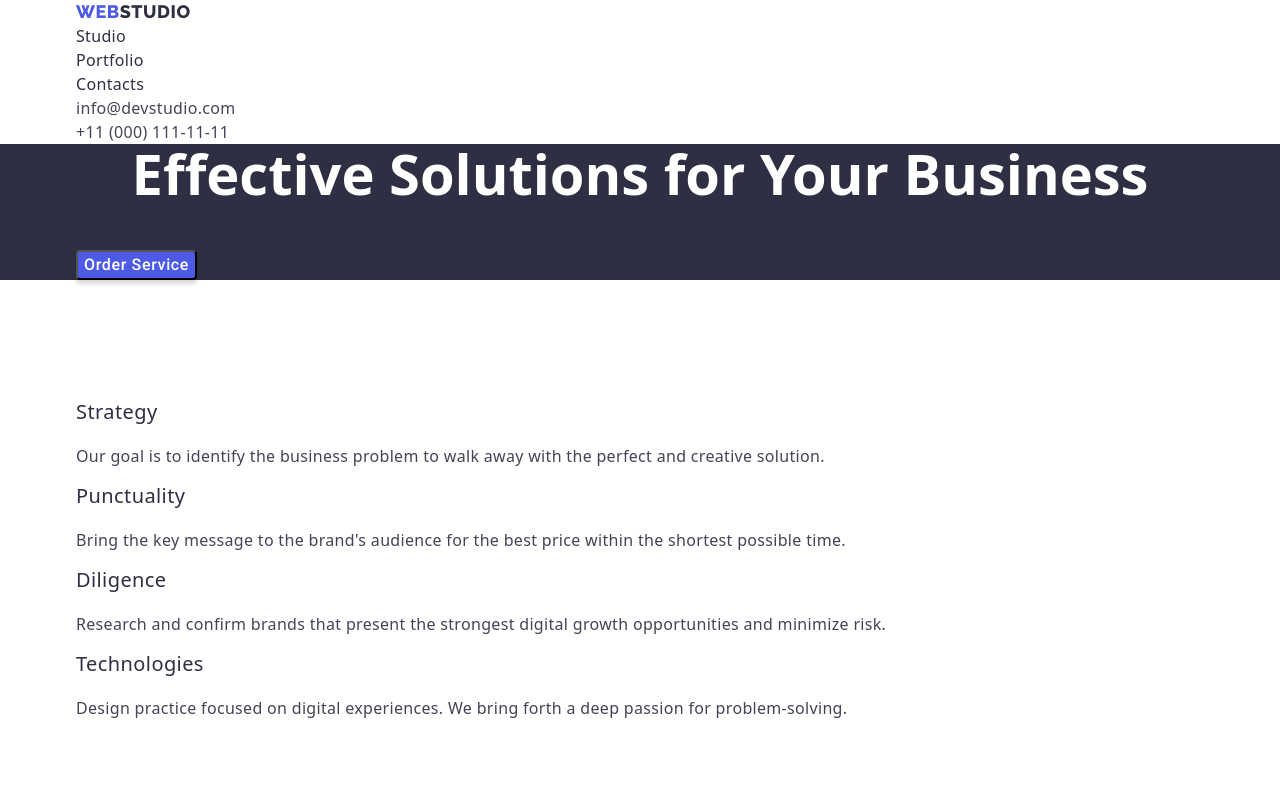
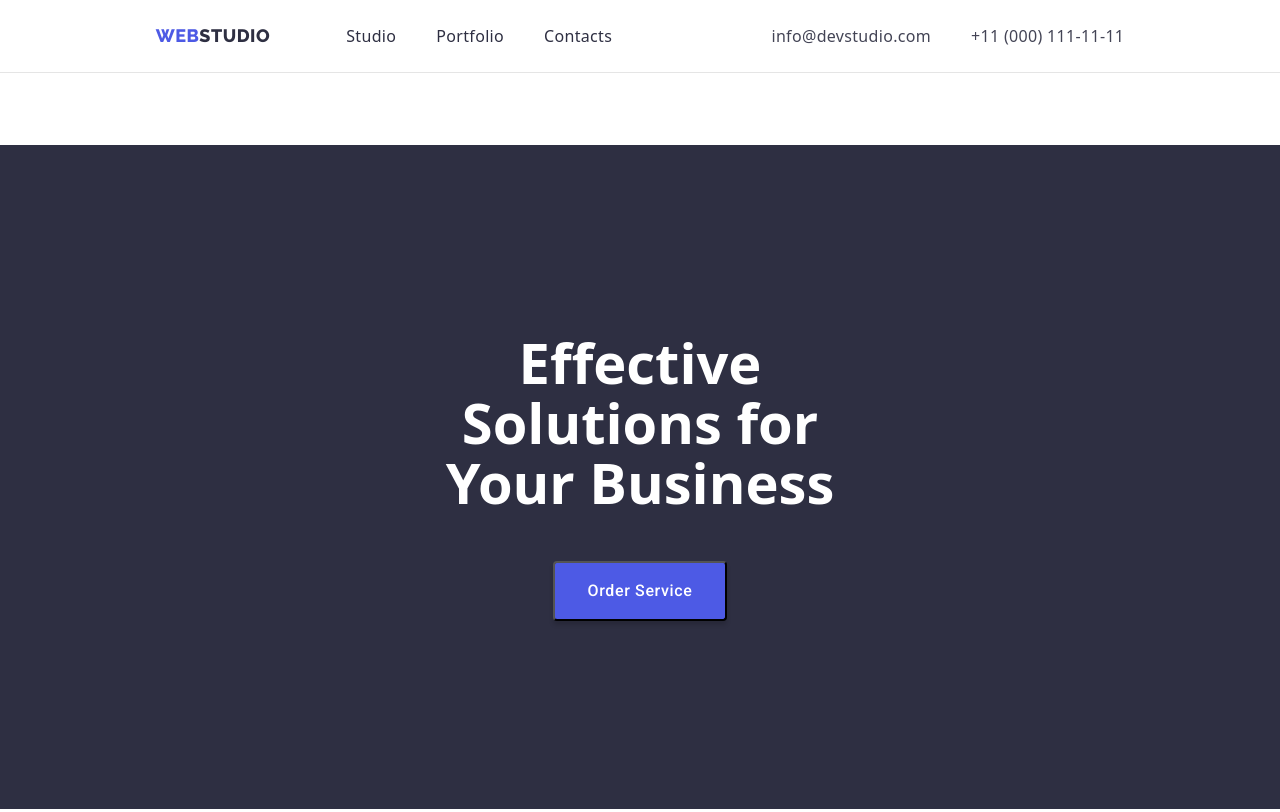
Before and after one commit to telezhka/goit-markup-hw-02, a plain HTML site: page index.html in a window 1280 px wide. Shown: the top 812 px of the page. Drawn offline with nearby package versions, Linux system fonts and the light colour scheme.

Commit message:
hw3-done

```diff
--- a/css/styles.css
+++ b/css/styles.css
@@ -38,12 +38,16 @@ h3 {
   паддинг взять из layout grids figma */
 }
 .section {
-  padding: 120px 0;
+  padding-bottom: 72px;
 }
 .adv {
-  padding-bottom: 0;
+  padding-top: 72px;
 }
 /* header */
+.header-border {
+  border-bottom: 1px solid #e5e5e5;
+  margin-bottom: 72px;
+}
 .logo-first {
   font-family: "Raleway", sans-serif;
   color: var(--brand-color-light);
@@ -61,12 +65,14 @@ h3 {
   line-height: 1.333;
   letter-spacing: 0.03em;
   text-transform: uppercase;
+  margin-right: 76px;
 }
 .nav-main-item {
   font-weight: 500;
   color: var(--brand-color);
   letter-spacing: 0.02em;
   line-height: 1.5;
+  margin-right: 40px;
 }
 .nav-main-item:hover,
 .nav-main-item:focus {
@@ -93,9 +99,12 @@ h3 {
   line-height: 1.071;
   text-align: center;
   color: #ffffff;
+  width: 494px;
+  margin-bottom: 48px;
 }
 .hero-btn {
   background-color: var(--brand-color-light);
+  padding: 16px 32px;
   box-shadow: 0px 4px 4px rgba(0, 0, 0, 0.15);
   border-radius: 4px;
   font-family: "Roboto", sans-serif;
@@ -129,12 +138,15 @@ h3 {
   line-height: 1.2;
   color: var(--brand-color);
   letter-spacing: 0.02em;
+  margin-bottom: 8px;
 }
 .desc-text {
   font-size: 16px;
   color: var(--secondary-text-color);
   line-height: 1.5;
   letter-spacing: 0.02em;
+  margin: 0;
+  padding: 0;
 }
 /* what are we doing */
 .section-title {
@@ -145,9 +157,13 @@ h3 {
   letter-spacing: 0.02em;
   text-transform: capitalize;
   color: var(--brand-color);
+  margin-bottom: 76px;
 }
 .team {
   background-color: #f4f4fd;
+  margin-bottom: 72px;
+  padding-top: 120px;
+  padding-bottom: 120px;
 }
 .team-card {
   background: #ffffff;
@@ -170,6 +186,9 @@ h3 {
   color: var(--secondary-text-color);
 }
 /* footer */
+.footer {
+  padding: 100px 0;
+}
 .logo-footer {
   font-weight: 800;
   font-size: 18px;
@@ -182,6 +201,8 @@ h3 {
   line-height: 1.5;
   letter-spacing: 0.02em;
   color: #e7e9fc;
+  width: 270px;
+  margin-top: 16px;
 }
 /* portfolio */
 .project-filter-btn {
@@ -196,6 +217,7 @@ h3 {
   letter-spacing: 0.04em;
   color: var(--brand-color-light);
   cursor: pointer;
+  padding: 12px 24px;
 }
 .project-filter-btn:hover {
   background-color: var(--brand-color-light);
@@ -215,3 +237,67 @@ h3 {
 .project-card {
   border: 1px solid #e7e9fc;
 }
+/* margins paddings flex */
+
+.header-flex {
+  display: flex;
+  justify-content: space-around;
+  padding-top: 24px;
+  padding-bottom: 24px;
+}
+.nav {
+  display: flex;
+}
+.nav-main {
+  display: flex;
+}
+.contacts-list {
+  display: flex;
+}
+.nav-main-item.last {
+  /* margin-right: 332px; */
+  margin-right: auto;
+}
+.contacts.mail {
+  margin-right: 40px;
+}
+.hero-cont {
+  padding: 188px 0;
+  display: flex;
+  flex-direction: column;
+  align-items: center;
+}
+.desc {
+  display: flex;
+  row-gap: 24px;
+  justify-content: space-between;
+}
+.desc-item {
+  width: 270px;
+}
+.wawd-cards {
+  display: flex;
+  justify-content: space-between;
+}
+.team-cards {
+  display: flex;
+  justify-content: space-between;
+}
+/* portfolio */
+.header-border.portfolio {
+  margin-bottom: 96px;
+}
+.buttons {
+  margin-bottom: 72px;
+  display: flex;
+  justify-content: center;
+  gap: 24px;
+}
+.portfolio-cards-list {
+  display: flex;
+  flex-wrap: wrap;
+  justify-content: center;
+  row-gap: 48px;
+  column-gap: 20px;
+  margin-bottom: 120px;
+}
--- a/index.html
+++ b/index.html
@@ -24,23 +24,24 @@
   </head>
   <body>
     <header class="header">
-      <div class="container">
-        <nav>
+      <div class="header-border">
+        <div class="container header-flex">
+          <nav class="nav">
             <a href="./index.html" class="logo-header"
               ><span class="logo-first">Web</span>Studio</a
             >
             <ul class="nav-main">
-            <li><a class="nav-main-item" href="">Studio</a></li>
+              <li><a class="nav-main-item" href="./index.html">Studio</a></li>
               <li>
                 <a class="nav-main-item" href="./portfolio.html">Portfolio</a>
               </li>
-            <li><a class="nav-main-item" href="">Contacts</a></li>
+              <li><a class="nav-main-item last" href="">Contacts</a></li>
             </ul>
           </nav>
           <address>
-          <ul>
+            <ul class="contacts-list">
               <li>
-              <a class="contacts" href="mailto:info@devstudio.com"
+                <a class="contacts mail" href="mailto:info@devstudio.com"
                   >info@devstudio.com</a
                 >
               </li>
@@ -52,40 +53,43 @@
             </ul>
           </address>
         </div>
+      </div>
     </header>
     <main>
       <section class="hero">
         <div class="container">
+          <div class="hero-cont">
             <h1 class="hero-text">Effective Solutions for Your Business</h1>
             <button type="button" class="hero-btn">Order Service</button>
+          </div>
         </div>
       </section>
       <section class="section adv">
         <div class="container">
           <h2 class="hidden-title">Advantages</h2>
           <ul class="desc">
-            <li>
+            <li class="desc-item">
               <h3 class="desc-title">Strategy</h3>
               <p class="desc-text">
                 Our goal is to identify the business problem to walk away with
                 the perfect and creative solution.
               </p>
             </li>
-            <li>
+            <li class="desc-item">
               <h3 class="desc-title">Punctuality</h3>
               <p class="desc-text">
                 Bring the key message to the brand's audience for the best price
                 within the shortest possible time.
               </p>
             </li>
-            <li>
+            <li class="desc-item">
               <h3 class="desc-title">Diligence</h3>
               <p class="desc-text">
                 Research and confirm brands that present the strongest digital
                 growth opportunities and minimize risk.
               </p>
             </li>
-            <li>
+            <li class="desc-item">
               <h3 class="desc-title">Technologies</h3>
               <p class="desc-text">
                 Design practice focused on digital experiences. We bring forth a
@@ -98,7 +102,7 @@
       <section class="section">
         <div class="container">
           <h2 class="section-title">What are we doing</h2>
-          <ul>
+          <ul class="wawd-cards">
             <li>
               <img
                 src="./images/computer.jpg"
@@ -126,7 +130,7 @@
       <section class="section team">
         <div class="container">
           <h2 class="section-title">Our Team</h2>
-          <ul>
+          <ul class="team-cards">
             <li class="team-card">
               <img
                 src="./images/mark-guerrero.jpg"
@@ -168,7 +172,7 @@
       </section>
     </main>
     <footer>
-      <div class="container">
+      <div class="container footer">
         <a href="./index.html" class="logo-footer"
           ><span class="logo-first">Web</span>Studio</a
         >
```
Also changed, not shown: portfolio.html (+11 -9 lines). Lines whose indentation alone changed are shown as unchanged.
